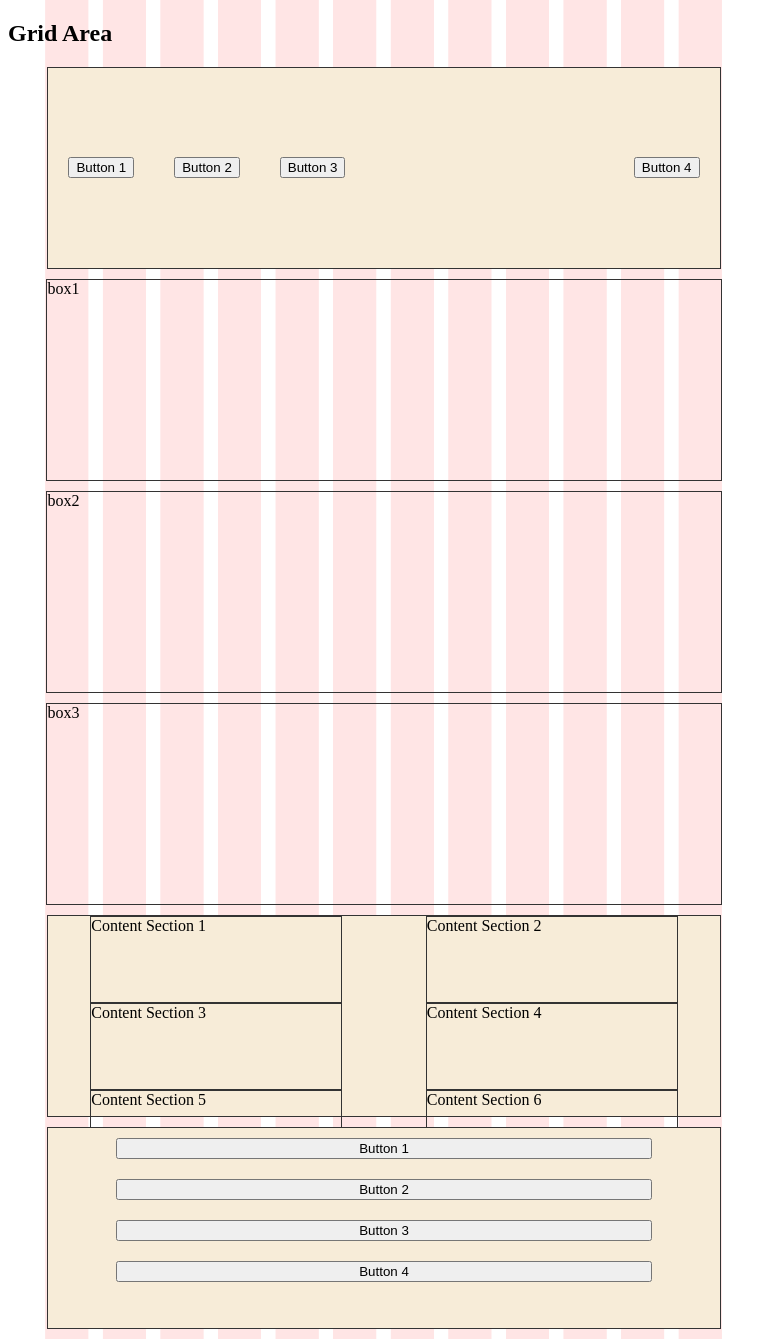
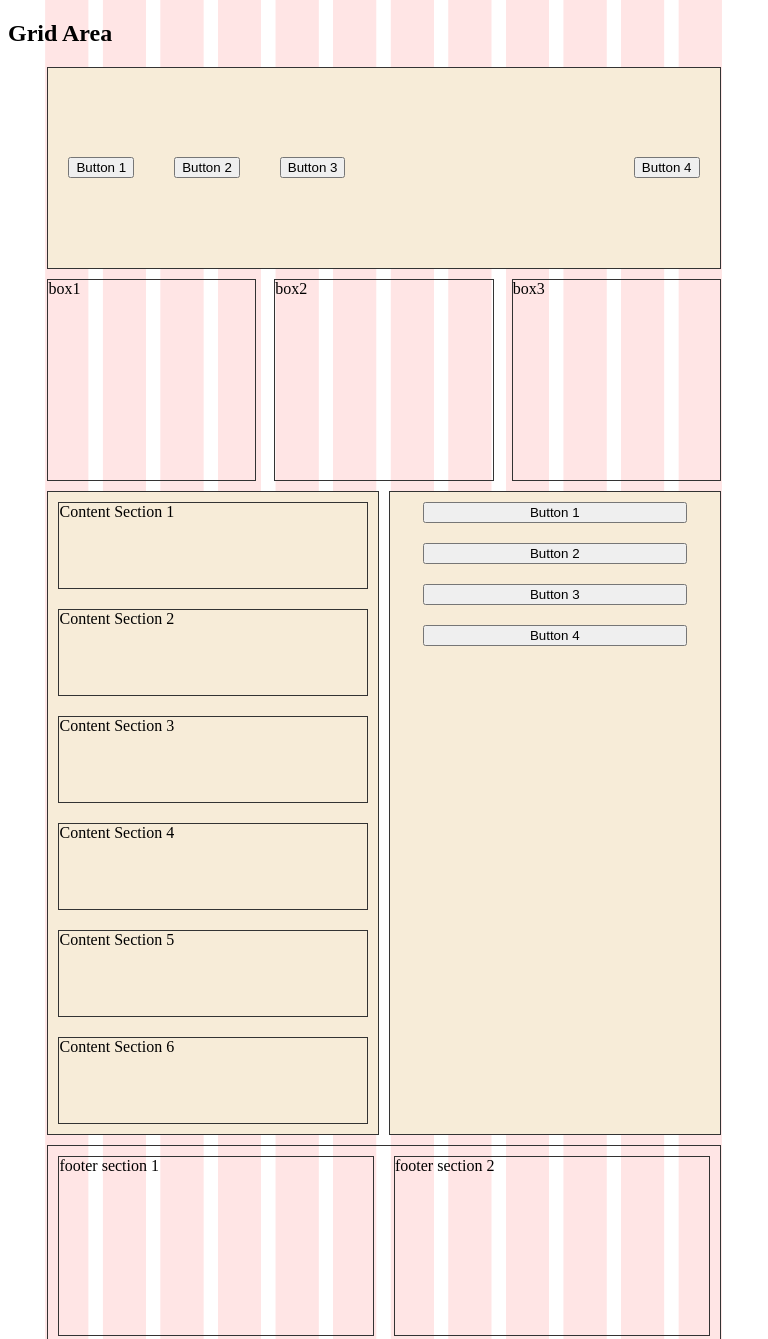
Before and after one commit to PaulEvans78/test-grids-responsive, a plain HTML site: page index.html in a window 768 px wide. Shown: the top 1339 px of the page. Drawn offline with Linux system fonts and the light colour scheme.

Commit message:
flex_container_fix done:)

```diff
--- a/css/style.css
+++ b/css/style.css
@@ -12,16 +12,16 @@ body {
     width: 89.5%;
 	margin: 0 auto;
     display: grid;
-	grid-template-columns: repeat(4, 1fr);
+	grid-template-columns: repeat(12, 1fr);
     /* example repeat(12, fr)*/
 
 	grid-template-rows: auto;
 
 	grid-template-areas:
-	  "header header header header"
-	  "box1 box2 box2 box3"
-      "content content content sidebar "
-      "footer footer footer footer";
+	  "header header header header header header header header header header header header"
+	  "box1 box1 box2 box2 box2 box2 box2 box2 box2 box2 box3 box3"
+      "content content content content content content content content content sidebar sidebar sidebar "
+      "footer footer footer footer footer footer footer footer footer footer footer footer";
 
 
 	gap: 10px;
@@ -51,7 +51,7 @@ used grid_column:
 
 header {
     border: 1px solid #333;
-	height: 200px;
+	min-height: 200px;
     grid-area: header;
 
 }
@@ -59,7 +59,7 @@ header {
 
 .box1 {
 	height: 200px;
-    width: 60%;
+    width: 95%;
 	border: 1px solid #333;
 	grid-area: box1;
     justify-self: start;
@@ -67,7 +67,7 @@ header {
 
 .box2 {
 	height: 200px;
-    width: 138%;
+    width: 100%;
     border: 1px solid #333;
 	grid-area: box2;
     justify-self: center;
@@ -75,7 +75,7 @@ header {
 
 .box3 {
 	height: 200px;
-    width: 60%;
+    width: 95%;
     border: 1px solid #333;
 	grid-area: box3;
     justify-self: end;
@@ -83,19 +83,19 @@ header {
 
 main {
     border: 1px solid #333;
-	height: 200px;
+	min-height: 200px;
     grid-area: content;
 }
 
 aside {
     border: 1px solid #333;
-	height: 200px;
+	min-height: 200px;
     grid-area: sidebar;
 }
 
 footer {
     border: 1px solid #333;
-	height: 200px;
+	min-height: 200px;
     grid-area: footer;
     display: grid;
     grid-template-columns: repeat(4, 1fr);
@@ -104,21 +104,25 @@ footer {
 .box4 {
     margin: 10px;
     border: 1px solid #333;
+
 }
 
 .box5 {
     margin: 10px;
     border: 1px solid #333;
+
 }
 
 .box6 {
     margin: 10px;
     border: 1px solid #333;
+
 }
 
 .box7 {
     margin: 10px;
     border: 1px solid #333;
+
 }
 
 /* -------------------- Media Quires ------------------------------ */
@@ -127,52 +131,32 @@ footer {
 
 @media screen and (min-width: 960px) and (max-width: 1200px) {
     .container {
-        grid-template-columns: repeat(3, 1fr);
+        grid-template-columns: repeat(12, 1fr);
         grid-template-areas:
-	    "header header header"
-	    "box1 box2 box3"
-        "content content sidebar "
-        "footer footer footer";
+	    "header header header header header header header header header header header header"
+	    "box1 box1 box1 box2 box2 box2 box2 box2 box2 box3 box3 box3"
+        "content content content content content content content content sidebar sidebar sidebar sidebar "
+        "footer footer footer footer footer footer footer footer footer footer footer footer";
     }
 
-    .box1 {
-        width: 70%;
-    }
 
-    .box2 {
-        width: 158%;
-    }
-
-    .box3 {
-        width: 70%;
-    }
 }
 
 /* ------------------ Tabletts -----------------------------*/
 
 /* ipad 767px */
-@media screen and (min-width: 768px) and (max-width: 960px) {
+@media screen and (min-width: 767px) and (max-width: 960px) {
     .container {
-        grid-template-columns: repeat(3, 1fr);
+        grid-template-columns: repeat(12, 1fr);
         grid-template-areas:
         /* 12 columns */
-	    "header header header"
-	    "box1 box2 box3"
-        "content content sidebar "
-        "footer footer footer";
+	    "header header header header header header header header header header header header"
+	    "box1 box1 box1 box1 box2 box2 box2 box2 box3 box3 box3 box3"
+        "content content content content content content sidebar sidebar sidebar sidebar sidebar sidebar"
+        "footer footer footer footer footer footer footer footer footer footer footer footer";
     }
 
-    .box1 {
-        width: 100%;
-    }
 
-    .box2 {
-        width: 100%;
-    }
-
-    .box3 {
-        width: 100%;
-    }
 
     footer {
         border: 1px solid #333;
@@ -187,17 +171,17 @@ footer {
 
 /* ------------------- Mobile Phones ------------------------- */
 
-@media screen and (max-width: 768px) {
+@media screen and (max-width: 767px) {
     .container {
-        grid-template-columns: 1fr;
+        grid-template-columns: repeat(12, 1fr);
         grid-template-areas:
-	    "header"
-	    "box1"
-        "box2"
-        "box3"
-        "content"
-        "sidebar"
-        "footer";
+	    "header header header header header header header header header header header header"
+	    "box1 box1 box1 box1 box1 box1 box1 box1 box1 box1 box1 box1"
+        "box2 box2 box2 box2 box2 box2 box2 box2 box2 box2 box2 box2"
+        "box3 box3 box3 box3 box3 box3 box3 box3 box3 box3 box3 box3"
+        "content content content content content content content content content content content content"
+        "sidebar sidebar sidebar sidebar sidebar sidebar sidebar sidebar sidebar sidebar sidebar sidebar"
+        "footer footer footer footer footer footer footer footer footer footer footer footer";
 
     }
 
@@ -228,63 +212,81 @@ footer {
 
 /* ------------------------- FlexBox Main ------------------------------ */
 
+/* {
+    box-sizing: border-box;
+}*/
+
 .main {
     display: flex;
-    /*justify-content: flex-start;
-    align-items: stretch;*/
-
 
 }
+
 
 .flex-items {
     background-color: rgb(247, 236, 216);
     display: flex;
     flex-direction: row;
     flex-wrap: wrap;
-    justify-content: space-around;
+    justify-content: center;
     align-items: center;
 }
 
 
 .content1 {
     border: 1px solid #333;
+    margin: 10px;
     height: 85px;
     width: 250px;
+    flex-grow: 1;
 }
 
 .content2 {
     border: 1px solid #333;
+    margin: 10px;
     height: 85px;
     width: 250px;
+    flex-grow: 1;
 }
 
 .content3 {
     border: 1px solid #333;
+    margin: 10px;
     height: 85px;
     width: 250px;
+    flex-grow: 1;
 }
 
 .content4 {
    border: 1px solid #333;
+   margin: 10px;
    height: 85px;
    width: 250px;
+   flex-grow: 1;
 }
 
 .content5 {
     border: 1px solid #333;
+    margin: 10px;
     height: 85px;
     width: 250px;
+    flex-grow: 1;
 }
 
 .content6 {
     border: 1px solid #333;
+    margin: 10px;
     height: 85px;
     width: 250px;
+    flex-grow: 1;
 }
 
 
 /* ------------------------- FlexBox Aside ------------------------------ */
 
+.aside {
+    display: flex;
+
+}
 
 .flex-items-aside {
     background-color: rgb(247, 236, 216);
```
